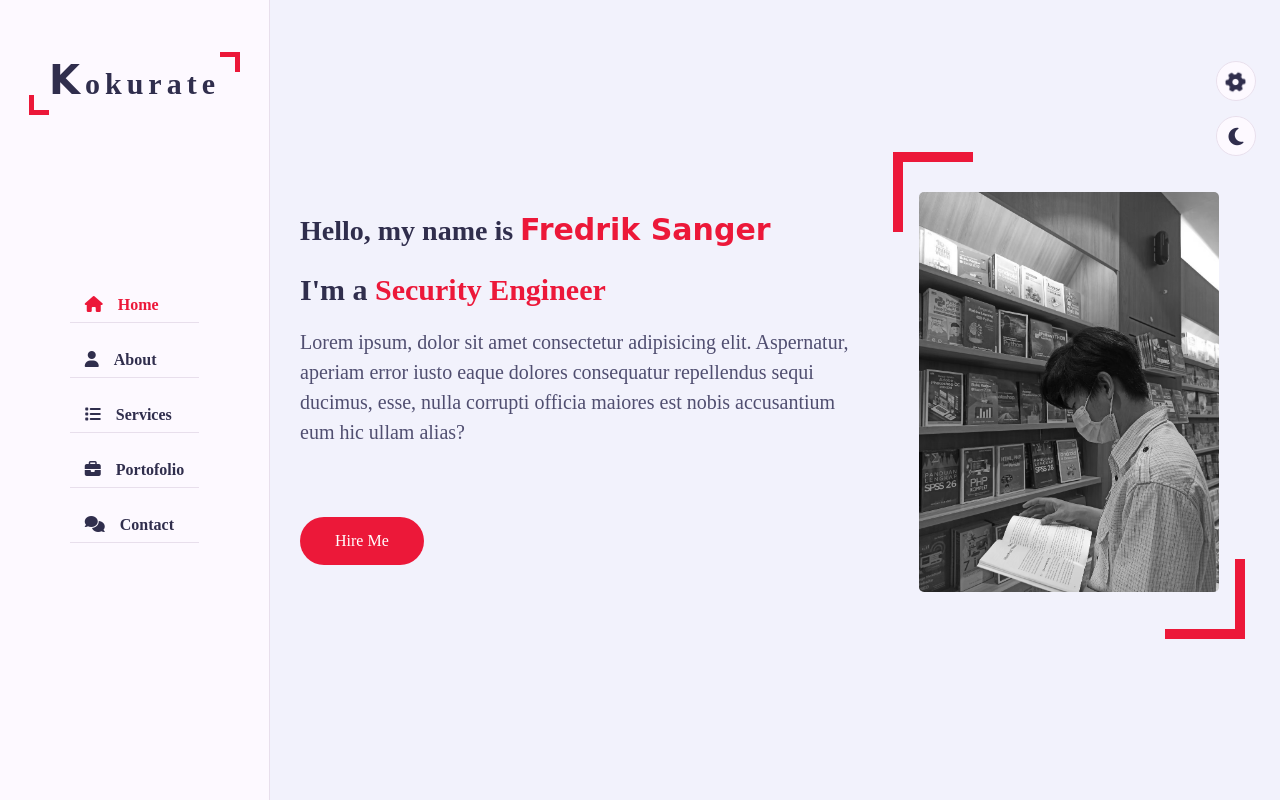
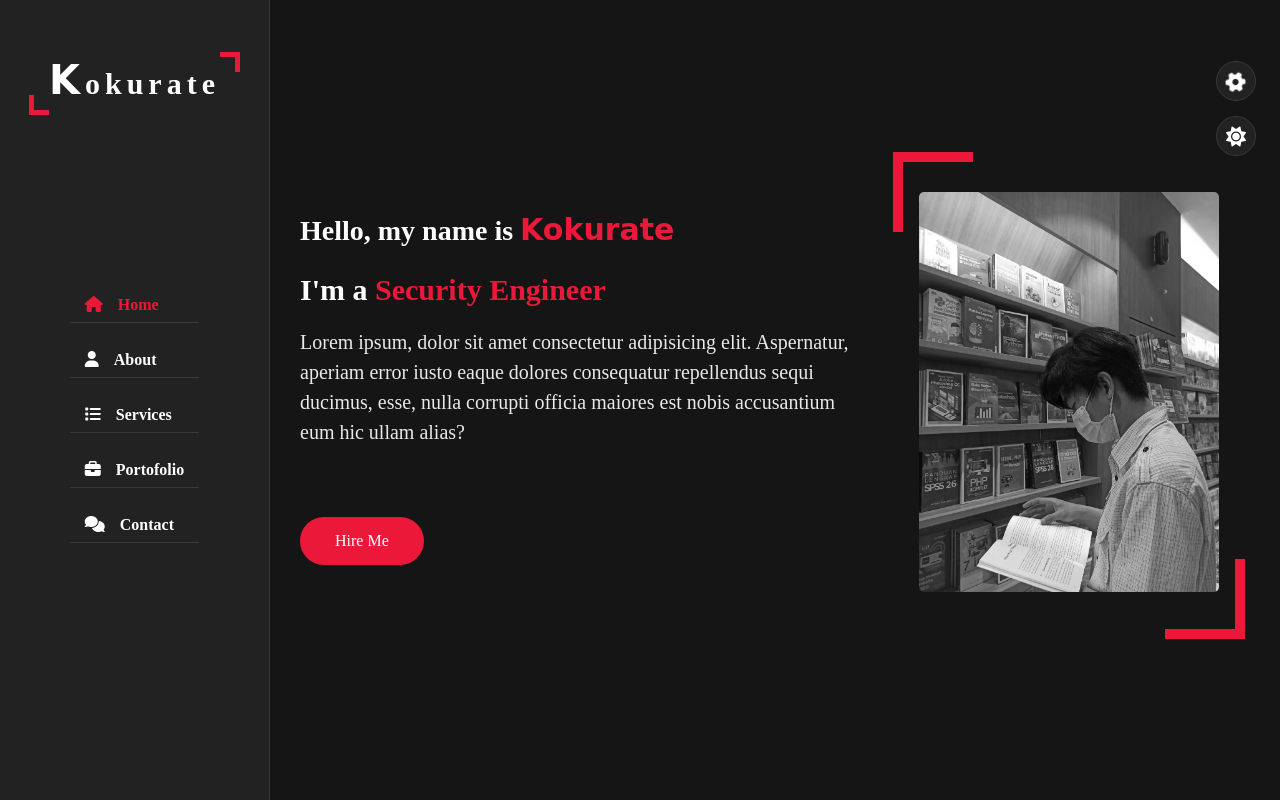
Before and after one commit to kokurate/kokurate.github.io, a plain HTML site: page index.html in a window 1280 px wide. Both pictures are taken after a click on the element 1236 px from the left and 136 px from the top of the page. Shown: the top 800 px of the page. Drawn offline with Linux system fonts and the light colour scheme; a web font is replaced by a local one.

Commit message:
Create Style Switcher (Theme Light and dark mode)

```diff
--- a/css/style.css
+++ b/css/style.css
@@ -6,6 +6,14 @@
   --bg-black-50: #e8dfec;
   --text-black-900: #302e4d;
   --text-black-700: #504e70;
+}
+
+body.dark {
+  --bg-black-900: #151515;
+  --bg-black-100: #222222;
+  --bg-black-50: #393939;
+  --text-black-900: #ffffff;
+  --text-black-700: #e9e9e9;
 }
 
 body {
--- a/index.html
+++ b/index.html
@@ -64,19 +64,19 @@
         </div>
         <ul class="nav">
           <li>
-            <a href="#" class="active"><i class="fa fa-home"></i>Home</a>
+            <a href="#home" class="active"><i class="fa fa-home"></i>Home</a>
           </li>
           <li>
-            <a href="#"><i class="fa fa-user"></i>About</a>
+            <a href="#about"><i class="fa fa-user"></i>About</a>
           </li>
           <li>
-            <a href="#"><i class="fa fa-list"></i>Services</a>
+            <a href="#services"><i class="fa fa-list"></i>Services</a>
           </li>
           <li>
-            <a href="#"><i class="fa fa-briefcase"></i>Portofolio</a>
+            <a href="#portfolio"><i class="fa fa-briefcase"></i>Portofolio</a>
           </li>
           <li>
-            <a href="#"><i class="fa fa-comments"></i>Contact</a>
+            <a href="#contact"><i class="fa fa-comments"></i>Contact</a>
           </li>
         </ul>
       </div>
@@ -84,12 +84,12 @@
       <!-- ===== Main Content Start ===== -->
       <div class="main-content">
         <!-- ===== Home Section Start ===== -->
-        <section class="home section">
+        <section class="home section" id="home">
           <div class="container">
             <div class="row">
               <div class="home-info padd-15">
                 <h3 class="hello">
-                  Hello, my name is <span class="name">Fredrik Sanger</span>
+                  Hello, my name is <span class="name">Kokurate</span>
                 </h3>
                 <h3 class="my-profession">
                   I'm a <span class="typing">Security Engineer</span>
@@ -111,7 +111,7 @@
         </section>
         <!-- ===== Home Section End ===== -->
         <!-- ===== About Section Start ===== -->
-        <section class="about section">
+        <section class="about section" id="about">
           <div class="container">
             <div class="row">
               <div class="section-title padd-15">
@@ -328,7 +328,7 @@
         </section>
         <!-- ===== About Section End ===== -->
         <!-- ===== Services Section Start ===== -->
-        <section class="service section">
+        <section class="service section" id="services">
           <div class="container">
             <div class="row">
               <div class="section-title padd-15">
@@ -425,7 +425,7 @@
         </section>
         <!-- ===== Services Section End ===== -->
         <!-- ===== Portofolio Section Start ===== -->
-        <section class="portfolio section">
+        <section class="portfolio section" id="portfolio">
           <div class="container">
             <div class="row">
               <div class="section-title padd-15">
@@ -515,7 +515,7 @@
         </section>
         <!-- ===== Portfolio Section End ===== -->
         <!-- ===== Contact Section Start ===== -->
-        <section class="contact section">
+        <section class="contact section" id="contact">
           <div class="container">
             <div class="row">
               <div class="section-title padd-15">
@@ -626,7 +626,7 @@
         <i class="fas fa-cog fa-spin"></i>
       </div>
       <div class="day-night s-icon">
-        <i class="fas fa-moon"></i>
+        <i class="fas"></i>
       </div>
       <h4>Theme Colors</h4>
       <div class="colors">
--- a/js/style-switcher.js
+++ b/js/style-switcher.js
@@ -23,3 +23,19 @@ function setActiveStyle(color) {
     }
   });
 }
+
+/* =============== Theme Light and dark mode =============== */
+const dayNight = document.querySelector(".day-night");
+dayNight.addEventListener("click", () => {
+  dayNight.querySelector("i").classList.toggle("fa-sun");
+  dayNight.querySelector("i").classList.toggle("fa-moon");
+  document.body.classList.toggle("dark");
+});
+
+window.addEventListener("load", () => {
+  if (document.body.classList.contains("dark")) {
+    dayNight.querySelector("i").classList.add("fa-sun");
+  } else {
+    dayNight.querySelector("i").classList.add("fa-moon");
+  }
+});
```
